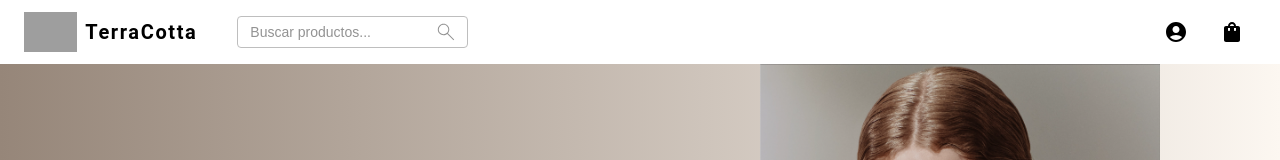
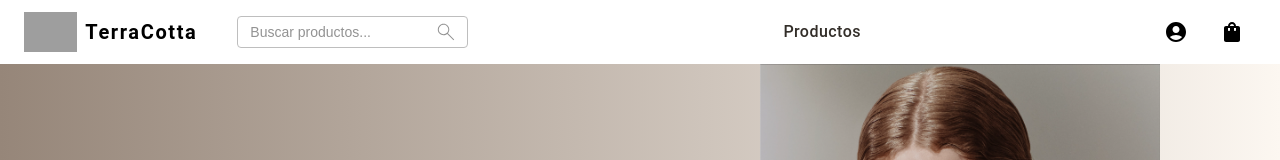
Before and after one commit to JuandaMT/ecommerce-template, a React (Vite) app in the folder clients/terracotta-jewelry-frontend/: page / in a window 1280 px wide. Shown: the top 160 px of the page. Built offline with nearby package versions, Linux system fonts and the light colour scheme; grey boxes are pictures that could not be loaded.

Commit message:
✨feat: improved navbar and added different tabs

```diff
--- a/clients/terracotta-jewelry-frontend/src/shared/components/layout/navbar/Navbar.tsx
+++ b/clients/terracotta-jewelry-frontend/src/shared/components/layout/navbar/Navbar.tsx
@@ -10,6 +10,7 @@ import {
 	Container,
 	useMediaQuery,
 	useTheme,
+	Button,
 } from '@mui/material'
 import { Search, ShoppingBag, AccountCircle } from '@mui/icons-material'
 import { Searchbar } from './Searchbar'
@@ -78,7 +79,19 @@ export const Navbar = () => {
 				<Container maxWidth="xl">
 					<Toolbar disableGutters>
 						{/* Logo */}
-						<Box sx={{ display: 'flex', alignItems: 'center', mr: 2 }}>
+						<Box
+							sx={{
+								display: 'flex',
+								alignItems: 'center',
+								mr: 2,
+								cursor: 'pointer',
+								transition: 'opacity 0.2s ease',
+								'&:hover': {
+									opacity: 0.8,
+								}
+							}}
+							onClick={() => navigate('/')}
+						>
 							<img
 								src={logo}
 								alt="TerraCotta"
@@ -123,6 +136,67 @@ export const Navbar = () => {
 								/>
 							</Box>
 						)}
+
+						{/* Spacer to center navigation */}
+						<Box sx={{ flexGrow: 1 }} />
+
+						{/* Navigation Menu - Center */}
+						<Box sx={{ display: { xs: 'none', md: 'flex' }, gap: 1 }}>
+							<Button
+								onClick={() => navigate('/productos')}
+								sx={{
+									color: '#332E29',
+									fontWeight: 500,
+									fontSize: '16px',
+									textTransform: 'none',
+									px: 3,
+									py: 1,
+									borderRadius: '8px',
+									'&:hover': {
+										backgroundColor: '#F8F6F3',
+									}
+								}}
+							>
+								Productos
+							</Button>
+							{/* Prepared for future navigation items */}
+							{/*
+							<Button
+								onClick={() => navigate('/historia')}
+								sx={{
+									color: '#332E29',
+									fontWeight: 500,
+									fontSize: '16px',
+									textTransform: 'none',
+									px: 3,
+									py: 1,
+									borderRadius: '8px',
+									'&:hover': {
+										backgroundColor: '#F8F6F3',
+									}
+								}}
+							>
+								Historia
+							</Button>
+							<Button
+								onClick={() => navigate('/contacto')}
+								sx={{
+									color: '#332E29',
+									fontWeight: 500,
+									fontSize: '16px',
+									textTransform: 'none',
+									px: 3,
+									py: 1,
+									borderRadius: '8px',
+									'&:hover': {
+										backgroundColor: '#F8F6F3',
+									}
+								}}
+							>
+								Contacto
+							</Button>
+							*/}
+						</Box>
 
 						{/* Spacer to push icons to the right */}
 						<Box sx={{ flexGrow: 1 }} />
```
